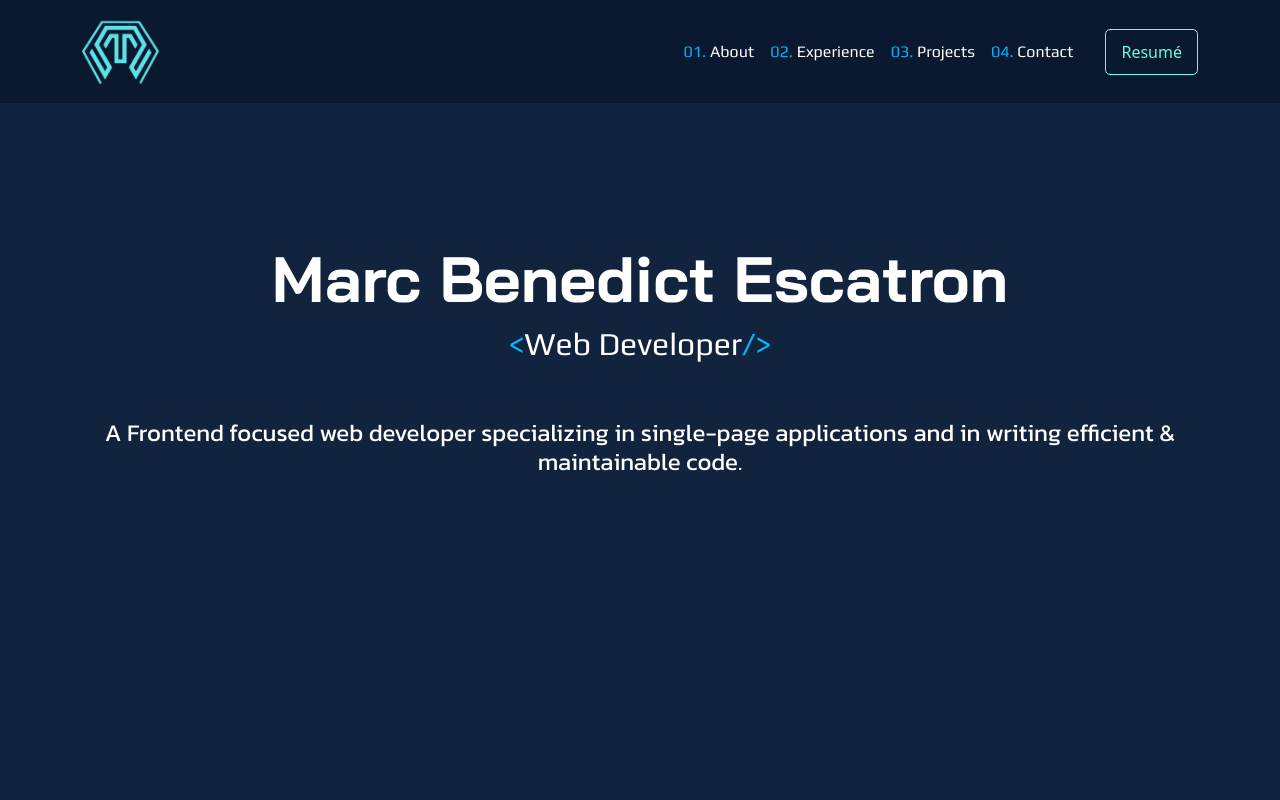
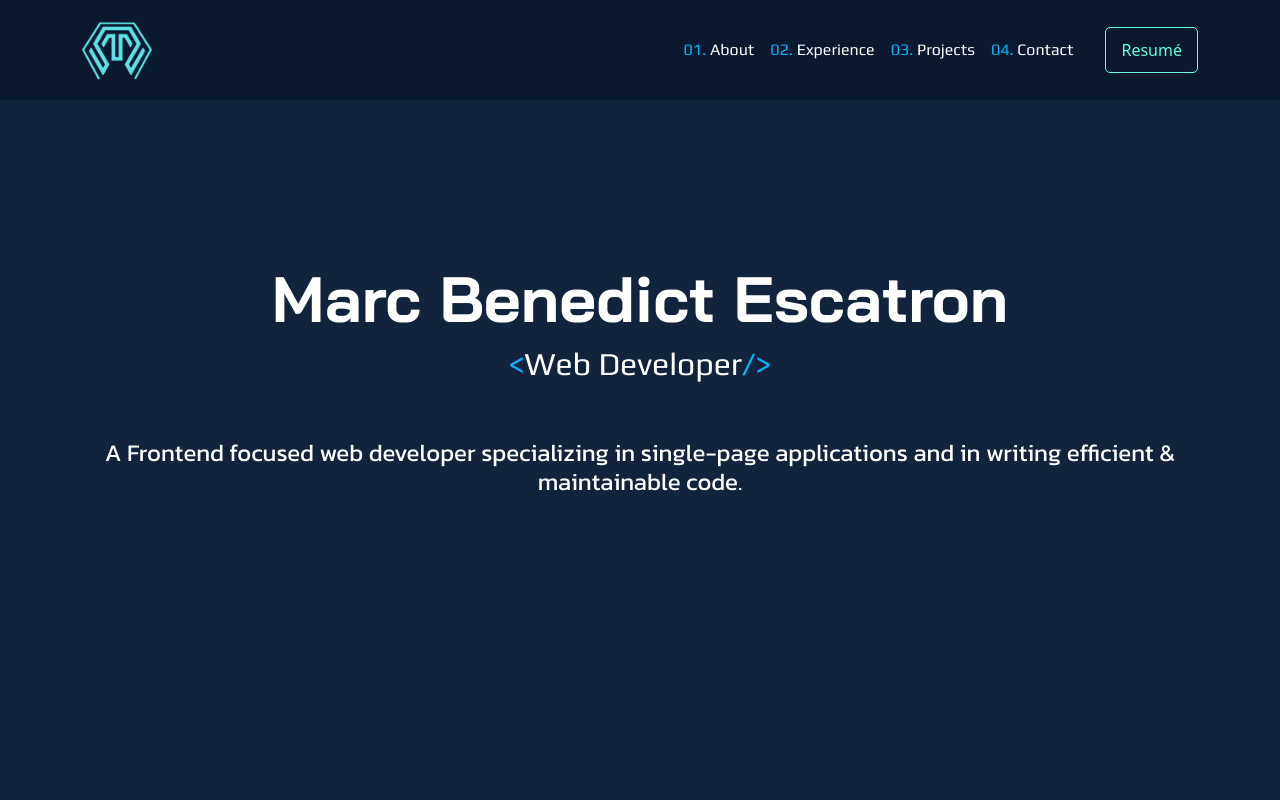
Before and after one commit to MarcEscatron07/marc-portfolio-nextjs, a Next.js app: page / in a window 1280 px wide. Shown: the top 800 px of the page. Built offline with nearby package versions, Linux system fonts and the light colour scheme.

Commit message:
adjusted nav height

```diff
--- a/components/partials/Header.tsx
+++ b/components/partials/Header.tsx
@@ -21,7 +21,7 @@ function Header() {
         <nav className="navbar-header navbar navbar-expand-lg">
             <div className="container">
                 <Link className="navbar-brand" href="/">
-                    <Image src="/images/logo-me.png" alt="navbar-logo" height={77} width={77} />
+                    <Image src="/images/logo-me.png" alt="navbar-logo" height={70} width={70} />
                 </Link>
                 <button className="navbar-toggler text-white" type="button" data-bs-toggle="collapse" data-bs-target="#navbarHeader" aria-controls="navbarHeader" aria-expanded="false" aria-label="Toggle navigation">
                     <span className="navbar-toggler-icon text-white"></span>
--- a/styles/globals.css
+++ b/styles/globals.css
@@ -52,7 +52,7 @@ a:visited {
 }
 
 .navbar-header {
-  min-height: 80px;
+  min-height: 100px;
   width: 100%;
   position: fixed;
   display: flex;
@@ -83,11 +83,11 @@ a:visited {
 .main-container {
   min-height: 100vh;
   color: #ffffff;
-  padding-top: 80px;
+  padding-top: 100px;
 }
 .main-container .page-section {
   min-height: 635px;
-  padding-top: 80px;
+  padding-top: 100px;
 }
 .main-container .page-section .section-header {
   margin-bottom: 1.5rem;
--- a/styles/globals.scss
+++ b/styles/globals.scss
@@ -1,4 +1,4 @@
-$nav-height: 80px;
+$nav-height: 100px;
 $footer-height: 80px;
 
 $primary-theme: #12233e;
```
